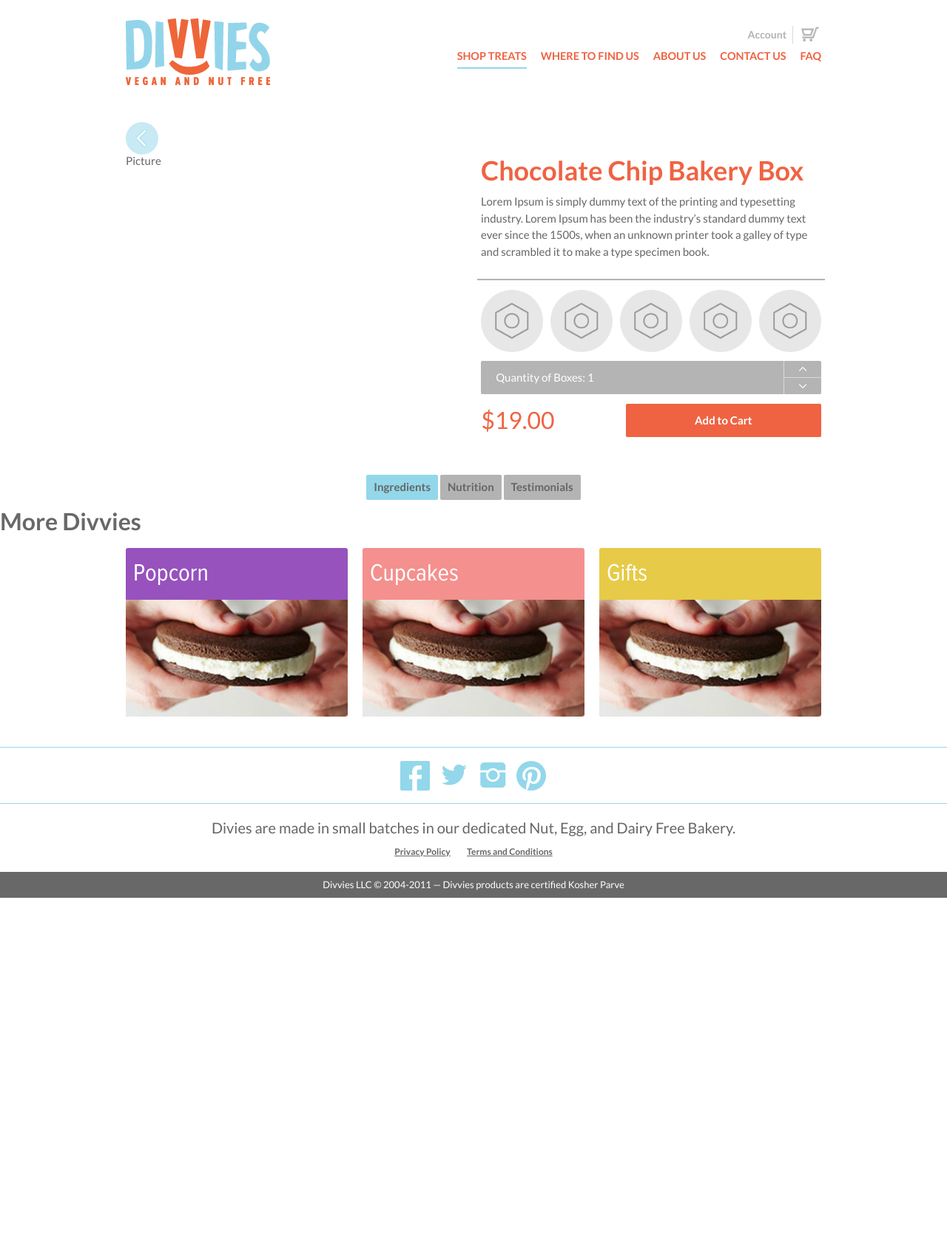
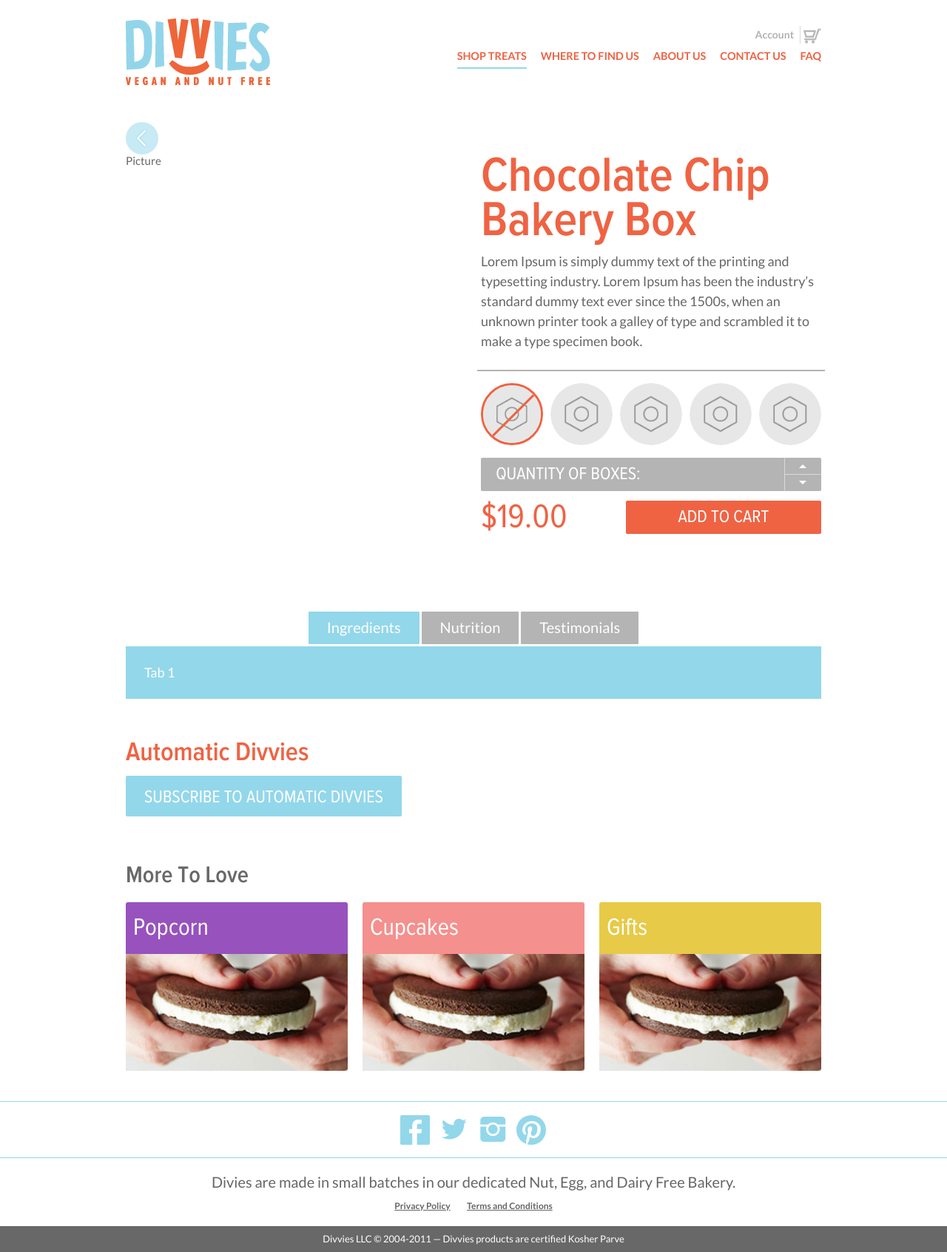
Before and after one commit to wearegiants/Divvies, a PHP site: page /shopify-theme/layout/theme.php?product in a window 1280 px wide. Shown: the whole page at 74% size. Before the commit the page ends 1214 px from the top, so only its background shows below. Run offline with PHP 8.4, Linux system fonts and the light colour scheme; some libraries are stand-ins or nearby versions; some web fonts are replaced.

Commit message:
added tabs and what not to the product page

```diff
--- a/shopify-theme/assets/theme.min.js
+++ b/shopify-theme/assets/theme.min.js
@@ -1 +1 @@
-function cartMenu(){$(".target").swap(),$("nav.lower").clone().appendTo(".upper .menu-wrapper").addClass("mobile")}function bannerSlider(){$(".banner.slider").carousel({controls:!1,infinite:!0})}function productHover(){$(".collection-grid--item").hover(function(){$(".collection-grid--item_children",this).stop(!0,!0).transition({opacity:1})},function(){$(".collection-grid--item_children",this).stop(!0,!0).transition({opacity:0})})}$(document).ready(function(){cartMenu(),productHover(),bannerSlider()});
+function cartMenu(){$(".target").swap(),$("nav.lower").clone().appendTo(".upper .menu-wrapper").addClass("mobile")}function addtoCart(){$("#product--add .btn").on("click",function(t){t.preventDefault(),$("#header .cart-toggle").toggleClass("full")})}function bannerSlider(){$(".banner.slider").carousel({controls:!1,infinite:!0})}function productHover(){$(".collection-grid--item").hover(function(){$(".collection-grid--item_children",this).stop(!0,!0).transition({opacity:1})},function(){$(".collection-grid--item_children",this).stop(!0,!0).transition({opacity:0})})}$(document).ready(function(){cartMenu(),addtoCart(),productHover(),bannerSlider(),$("input[type=number]").number(),$(".tab").tabs({mobileMaxWidth:"0"})});
--- a/shopify-theme/templates/product.php
+++ b/shopify-theme/templates/product.php
@@ -13,7 +13,7 @@
       </header>
       <p><?php include('../../stage/lipsum.php'); ?></p>
       <div id="product--specs" class="fs-row">
-        <span class="spec-icon fs-cell fs-lg-fifth fs-md-fifth fs-sm-fifth"><img src="/shopify-theme/assets/icon-nuts.png" class="img-responsive" /></span>
+        <span class="spec-icon strikeout fs-cell fs-lg-fifth fs-md-fifth fs-sm-fifth"><img src="/shopify-theme/assets/icon-nuts.png" class="img-responsive" /></span>
         <span class="spec-icon fs-cell fs-lg-fifth fs-md-fifth fs-sm-fifth"><img src="/shopify-theme/assets/icon-nuts.png" class="img-responsive" /></span>
         <span class="spec-icon fs-cell fs-lg-fifth fs-md-fifth fs-sm-fifth"><img src="/shopify-theme/assets/icon-nuts.png" class="img-responsive" /></span>
         <span class="spec-icon fs-cell fs-lg-fifth fs-md-fifth fs-sm-fifth"><img src="/shopify-theme/assets/icon-nuts.png" class="img-responsive" /></span>
@@ -22,11 +22,15 @@
       <div id="product--purchase" class="fs-row">
         <div id="product--quantity" class="fs-cell fs-all-full text-center">
           <span>Quantity of Boxes:</span>
+          <input type="number" min="1" max="20" step="2">
+          <!--
+          <span>Quantity of Boxes:</span>
           <span>1</span>
           <div>
             <a href="#" class="ss-gizmo ss-navigateup top"></a>
             <a href="#" class="ss-gizmo ss-navigatedown bottom"></a>
           </div>
+          -->
         </div>
         <div id="product--price" class="fs-cell fs-lg-5 fs-md-2 fs-sm-1">$19.00</div>
         <div id="product--add" class="fs-cell fs-lg-7 fs-md-4 fs-sm-2">
@@ -34,18 +38,36 @@
         </div>
       </div>
     </div>
+
     <hr class="fs-cell fs-all-full invisible">
-    <div id="product--tabs" class="fs-cell fs-all-full text-center">
-      <nav class="tabs">
-        <a href="#" class="btn bg-color bg-color-lightblue">Ingredients</a>
-        <a href="#" class="btn bg-color bg-color-gray">Nutrition</a>
-        <a href="#" class="btn bg-color bg-color-lightgray">Testimonials</a>
+    <hr class="fs-cell fs-all-full invisible">
+
+    <div id="product--tabs" class="fs-cell fs-all-full">
+      <nav class="tabs text-center">
+        <a href="#tab-1" class="tab btn btn-tab" data-tabs-group="tab-1">Ingredients</a>
+        <a href="#tab-2" class="tab btn btn-tab" data-tabs-group="tab-1">Nutrition</a>
+        <a href="#tab-3" class="tab btn btn-tab" data-tabs-group="tab-1">Testimonials</a>
       </nav>
+      <div class="tab_content" id="tab-1">Tab 1</div>
+      <div class="tab_content" id="tab-2">Tab 2</div>
+      <div class="tab_content" id="tab-3">Tab 3</div>
     </div>
+
+    <hr class="fs-cell fs-all-full invisible">
+
+    <div id="product--automatic" class="fs-cell fs-all-full">
+      <h1>Automatic Divvies</h2>
+      <a href="#" class="btn btn-primary btn-lg bg-color-lightblue">Subscribe to Automatic Divvies</a>
+    </div>
+
   </div>
 
-  <header id="more--header" class="more header">
-    <h1 class="header--title more">More Divvies</h1>
+  <hr class="fs-cell fs-all-full invisible">
+
+  <header id="more--header" class="more header fs-row">
+    <div class="fs-cell fs-all-full">
+      <h1 class="header--title more">More to love</h1>
+    </div>
   </header>
 
   <div id="product--collection-grid" class="collection-grid fs-row">
--- a/src/js/plugins.js
+++ b/src/js/plugins.js
@@ -5,7 +5,7 @@
 // @codekit-prepend "../bower_components/formstone/dist/js/mediaquery.js"
 // @codekit-prepend "../bower_components/formstone/dist/js/swap.js"
 // @codekit-prepend "../bower_components/formstone/dist/js/navigation.js"
-// @codekit-prepend "../bower_components/formstone/dist/js/cookie.js"
+// @codekit-prepend "../bower_components/formstone/dist/js/number.js"
 // @codekit-prepend "../bower_components/formstone/dist/js/tabs.js"
 // @codekit-prepend "../bower_components/formstone/dist/js/equalize.js"
 // @codekit-prepend "../bower_components/formstone/dist/js/carousel.js"
--- a/src/less/_buttons.less
+++ b/src/less/_buttons.less
@@ -35,11 +35,27 @@
 
   &.btn-lg {
 
+    .font_size(24);
+    height: 55px;
+    padding: 0 25px;
+    line-height: 58px;
+    text-transform: uppercase;
+    .proxima();
+    font-weight: 300;
+
+  }
+
+  &.btn-tab {
+
     .font_size(20);
     font-weight: 400;
     height: 44px;
     padding: 0 25px;
-    line-height: 34px;
+    line-height: 44px;
+    border-radius: 1px;
+    color: @white;
+    background: @lighterGray;
+    margin: 3px 0px;
 
   }
 
--- a/src/less/plugins.less
+++ b/src/less/plugins.less
@@ -4,6 +4,7 @@
 @import '../bower_components/Formstone/src/less/equalize.less';
 @import '../bower_components/Formstone/src/less/tabs.less';
 @import '../bower_components/Formstone/src/less/carousel.less';
+@import '../bower_components/Formstone/src/less/number.less';
 
 // Other Plugins
 
--- a/src/less/site/_header.less
+++ b/src/less/site/_header.less
@@ -72,10 +72,15 @@
       &.cart-toggle {
         border: none;
         padding-right: 0;
-        padding-left: 35px;
-        background: url(icon-cart.png) 8px -2px no-repeat;
-        background-size: auto 23px;
+        padding-left: 25px;
+        background: url(icon-cart-sprite.png) left 0 no-repeat;
+        background-size: auto 100%;
         text-indent: -9999px;
+        transition: 300ms ease;
+        &.full {
+          background: url(icon-cart-sprite.png) right 0 no-repeat;
+          background-size: auto 100%;
+        }
       }
 
     }
--- a/src/less/site/_main.less
+++ b/src/less/site/_main.less
@@ -8,6 +8,12 @@
     min-height: 100%;
   }
 
+}
+
+h1,h2,h3,h4,h5,h6 {
+  .proxima();
+  font-weight: 400;
+  color: @gray;
 }
 
 #wrapper {
--- a/src/less/site/_product.less
+++ b/src/less/site/_product.less
@@ -2,12 +2,68 @@
 
   &--title {
     color: @orange;
+    .proxima();
+    .font_size(67);
+    font-weight: 400;
+    line-height: .9;
+  }
+
+  &--info {
+    .font_size(18);
   }
 
   &--specs {
     margin-top: @spaced;
-    padding: @spaced/2 0;
+    padding: @spaced/1.5 0;
     border-top: 2px solid @lighterGray;
+
+    .spec-icon {
+
+      border-radius: 50%;
+      overflow: hidden;
+      position: relative;
+
+      &.strikeout {
+        border: 3px solid @orange;
+        &:before {
+          content: '';
+          display: block;
+          height: 3px;
+          background: @orange;
+          position: absolute;
+          top: 50%;
+          margin-top: -2px;
+          width: 110%;
+          transform: rotate(-45deg);
+          transform-origin: center center;
+        }
+      }
+
+    }
+
+  }
+
+  &--tabs {
+
+    .fs-tabs-active {
+      background: @lightblue;
+    }
+
+    .tab_content {
+      padding: @spaced;
+      color: @white;
+      .font_size(18);
+    }
+
+  }
+
+  &--automatic {
+    h1 {
+      color: @orange;
+    }
+    .btn {
+      background: @lightblue;
+    }
   }
 
   @sharedHeight: 45px;
@@ -15,12 +71,14 @@
   &--quantity {
     background: @lighterGray;
     color: @white;
+    text-transform: uppercase;
     margin-bottom: @spaced/2;
     border-radius: 2px;
     .pie();
 
     @media @min {
-      text-align: center;
+      text-align: left;
+      padding-left: 20px;
     }
 
     @media @tablet {
@@ -32,6 +90,59 @@
       height: @sharedHeight;
       line-height: @sharedHeight;
       display: inline-block;
+      .proxima();
+      font-weight: 300;
+      .font_size(24);
+    }
+
+    .fs-number {
+
+      margin: 0;
+      border: none;
+
+      @media @min {
+        min-width: 25%;
+      }
+      @media @tablet {
+        min-width: 30%;
+      }
+      @media @desktop {
+        min-width: 25%;
+      }
+
+      > span {
+        display: inline-block;
+        height: @sharedHeight/2;
+        line-height: @sharedHeight/2;
+      }
+
+      &-element {
+        .proxima();
+        font-weight: 200;
+        .font_size(24);
+      }
+
+
+      &-arrow {
+        color: @white;
+        width: @spaced*2;
+        display: block;
+        height: @sharedHeight/2;
+        line-height: @sharedHeight/2;
+        text-align: center;
+        border-left: 1px solid @white50;
+        //float: right;
+
+        &:hover {
+          background: darken(@lighterGray, 10%)
+        }
+
+        &.fs-number-up {
+          border-bottom: 1px solid @white50;
+        }
+
+      }
+
     }
 
     > div {
@@ -71,6 +182,8 @@
     color: @orange;
     height: @sharedHeight;
     line-height: @sharedHeight;
+    font-weight: 300;
+    .proxima();
 
     @media @min {
       .font_size(27);
@@ -79,14 +192,22 @@
     @media @mobile {
       .font_size(32);
     }
+
+    @media @tablet {
+      .font_size(46);
+    }
   }
 
   &--add {
 
     .btn {
 
+      .proxima();
+      font-weight: 300;
+      .font_size(24);
       height: @sharedHeight;
       line-height: @sharedHeight;
+      text-transform: uppercase;
       display: block;
       margin: 0;
       background: @orange;
```
Also changed, not shown: src/js/theme.js (+14 -0 lines), shopify-theme/assets/icon-cart-sprite.png (added), shopify-theme/assets/plugins.min.css, shopify-theme/assets/plugins.min.js, shopify-theme/assets/theme.min.css, 2 other files.
